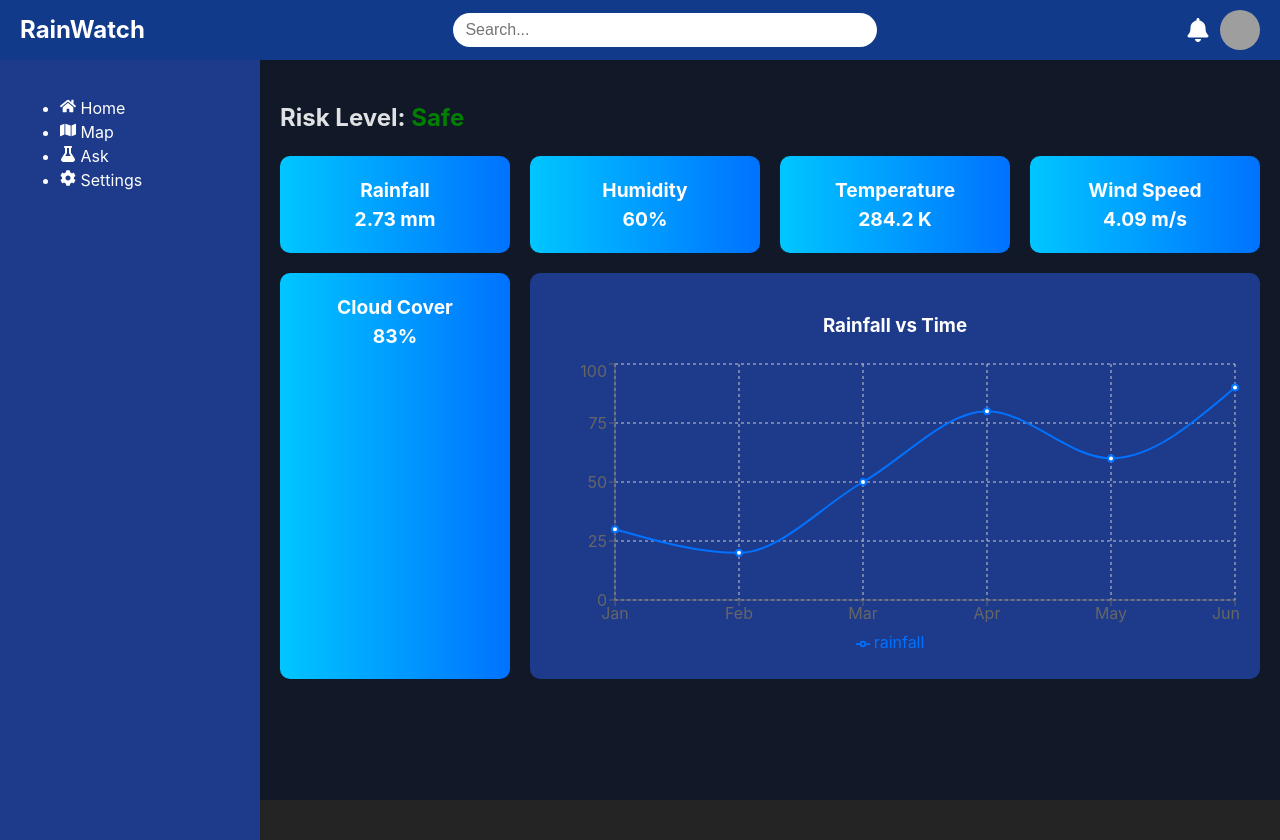
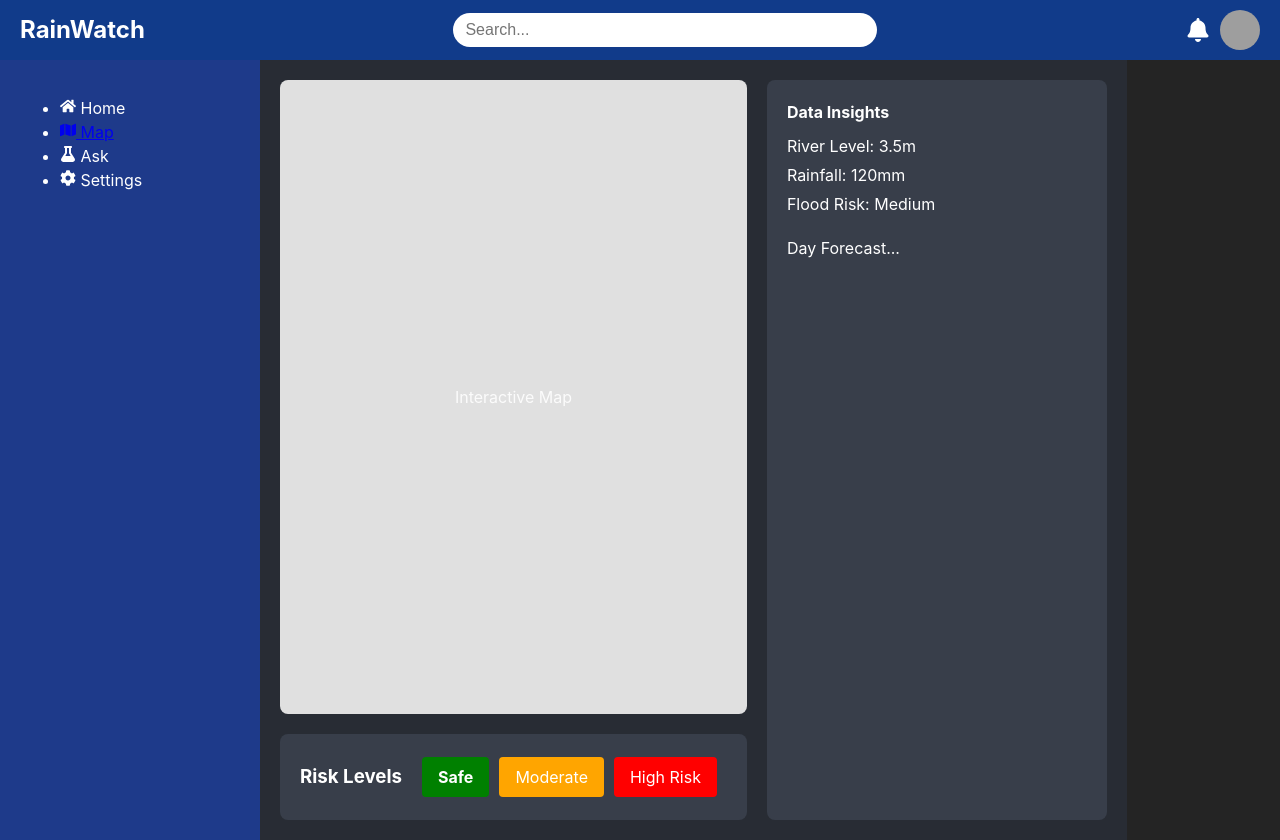
Before and after one commit to karanbhatia26/O-no-_HackSync25, a React (Vite) app in the folder Frontend/rainwatch/: page /floodmap in a window 1280 px wide. Built offline with nearby package versions, Linux system fonts and the light colour scheme; grey boxes are pictures that could not be loaded.

Commit message:
FloodMap

```diff
--- a/Frontend/rainwatch/src/App.jsx
+++ b/Frontend/rainwatch/src/App.jsx
@@ -1,18 +1,25 @@
 import React from "react";
+import { BrowserRouter as Router, Routes, Route } from "react-router-dom";
 import Navbar from "./components/Navbar";
 import Sidebar from "./components/Sidebar";
 import Dashboard from "./components/Dashboard";
+import FloodMap from "./components/FloodMap"; // Import FloodMap Component
 import "./styles.css";
 
 function App() {
   return (
-    <div className="container">
-      <Navbar />
-      <div className="main-content">
-        <Sidebar />
-        <Dashboard />
+    <Router>
+      <div className="container">
+        <Navbar />
+        <div className="main-content">
+          <Sidebar />
+          <Routes>
+            <Route path="/" element={<Dashboard />} /> {/* Home Page (Dashboard) */}
+            <Route path="/floodmap" element={<FloodMap />} /> {/* Flood Map Page */}
+          </Routes>
+        </div>
       </div>
-    </div>
+    </Router>
   );
 }
 
--- a/Frontend/rainwatch/src/components/FloodMap.jsx
+++ b/Frontend/rainwatch/src/components/FloodMap.jsx
@@ -1,49 +1,34 @@
-import React from "react";
-import "../styles.css";
+import React from 'react';
 
-const FloodMap = () => {
+function FloodMap() {
   return (
-    <main className="flood-map">
-      {/* Map Section */}
-      <section className="map-section">
-        <h3>Interactive Map</h3>
-        <div className="map-container">
-          {/* Placeholder for Interactive Map (Use Leaflet.js or Google Maps API) */}
-          <p>Interactive Map</p>
+    <div className="flood-map-content">
+      <div className="map-container">
+        <div className="interactive-map">
+          Interactive Map
         </div>
-        {/* Risk Level Legend */}
-        <div className="legend">
-          <p>Risk Levels:</p>
-          <div className="legend-item"><span className="safe"></span> Safe</div>
-          <div className="legend-item"><span className="moderate"></span> Moderate</div>
-          <div className="legend-item"><span className="high-risk"></span> High Risk</div>
+        <div className="risk-levels">
+          <h3>Risk Levels</h3>
+          <div className="level safe">Safe</div>
+          <div className="level moderate">Moderate</div>
+          <div className="level high">High Risk</div>
         </div>
-      </section>
-
-      {/* Data Insights */}
-      <aside className="data-insights">
-        <h3>Data Insights</h3>
-        <p><strong>River Level:</strong> 3.5m</p>
-        <p><strong>Rainfall:</strong> 120mm</p>
-        <p><strong>Flood Risk:</strong> Medium</p>
-
-        {/* 8-Day Forecast */}
-        <div className="forecast">
-          <h4>8-Day Forecast</h4>
-          <ul>
-            <li>Sat, Feb 22 - 12°C/7°C - Moderate Rain</li>
-            <li>Sun, Feb 23 - 15°C/9°C - Light Rain</li>
-            <li>Mon, Feb 24 - 16°C/10°C - Cloudy</li>
-            <li>Tue, Feb 25 - 17°C/11°C - Clear Sky</li>
-            <li>Wed, Feb 26 - 10°C/6°C - Cloudy</li>
-            <li>Thu, Feb 27 - 9°C/5°C - Light Rain</li>
-            <li>Fri, Feb 28 - 8°C/4°C - Light Rain</li>
-            <li>Sat, Mar 01 - 9°C/6°C - Slight Rain</li>
-          </ul>
+      </div>
+      <div className="data-insights">
+        <div className="data-header">
+          Data Insights
         </div>
-      </aside>
-    </main>
+        <div className="data-info">
+          <p>River Level: 3.5m</p>
+          <p>Rainfall: 120mm</p>
+          <p>Flood Risk: Medium</p>
+        </div>
+        <div className="data-forecast">
+          Day Forecast...
+        </div>
+      </div>
+    </div>
   );
-};
+}
 
 export default FloodMap;
--- a/Frontend/rainwatch/src/components/Sidebar.jsx
+++ b/Frontend/rainwatch/src/components/Sidebar.jsx
@@ -1,12 +1,16 @@
 import React from "react";
 import { FaHome, FaMap, FaFlask, FaCog } from "react-icons/fa";
-
+import { Link } from "react-router-dom";
 const Sidebar = () => {
   return (
     <aside className="sidebar">
       <ul>
         <li><FaHome /> Home</li>
-        <li><FaMap /> Map</li>
+        <li>
+          <Link to="/floodmap"> {/* Use Link to route to /floodmap */}
+            <FaMap /> Map
+          </Link>
+        </li>
         <li><FaFlask /> Ask</li>
         <li><FaCog /> Settings</li>
       </ul>
--- a/Frontend/rainwatch/src/styles.css
+++ b/Frontend/rainwatch/src/styles.css
@@ -121,3 +121,85 @@ body {
     grid-template-columns: repeat(1, 1fr);
   }
 }
+
+/* Flood Map Styles */
+/* ... (Existing styles) ... */
+
+.flood-map-content {
+  display: flex;
+  height: calc(100vh - 60px); /* Adjust based on Navbar height */
+  padding: 20px;
+  background-color: #282c34; /* Dark background as in the image */
+}
+
+.map-container {
+  flex-grow: 1;
+  display: flex;
+  flex-direction: column;
+  margin-right: 20px; /* Add space between map and data */
+}
+
+.interactive-map {
+  flex-grow: 1;
+  background-color: #e0e0e0;
+  margin-bottom: 20px;
+  display: flex;
+  justify-content: center;
+  align-items: center;
+  border-radius: 8px; /* Rounded corners */
+}
+
+.risk-levels {
+  display: flex;
+  justify-content: flex-start; /* Align to the left */
+  align-items: center; /* Vertically align items */
+  background-color: #383e4a; /* Darker background for risk levels */
+  padding: 10px 20px;
+  border-radius: 8px; /* Rounded corners */
+}
+
+.risk-levels h3 {
+  margin-right: 20px; /* Space between title and levels */
+  color: white; /* White text */
+}
+
+.risk-levels .level {
+  padding: 8px 16px;
+  border-radius: 4px;
+  color: white;
+  margin-right: 10px; /* Space between levels */
+}
+
+.risk-levels .safe {
+  background-color: green;
+}
+
+.risk-levels .moderate {
+  background-color: orange;
+}
+
+.risk-levels .high {
+  background-color: red;
+}
+
+.data-insights {
+  width: 300px;
+  background-color: #383e4a; /* Darker background for data insights */
+  padding: 20px;
+  border-radius: 8px; /* Rounded corners */
+  color: white; /* White text */
+  margin-left: auto; /* Push data insights to the end */
+}
+
+.data-header {
+  font-weight: bold;
+  margin-bottom: 10px;
+}
+
+.data-info p {
+  margin: 5px 0;
+}
+
+.data-forecast {
+  margin-top: 20px;
+}
```
Also changed, not shown: Frontend/rainwatch/src/components/Dashboard.jsx (line endings or trailing spaces), Frontend/rainwatch/src/components/Navbar.jsx (line endings or trailing spaces).
